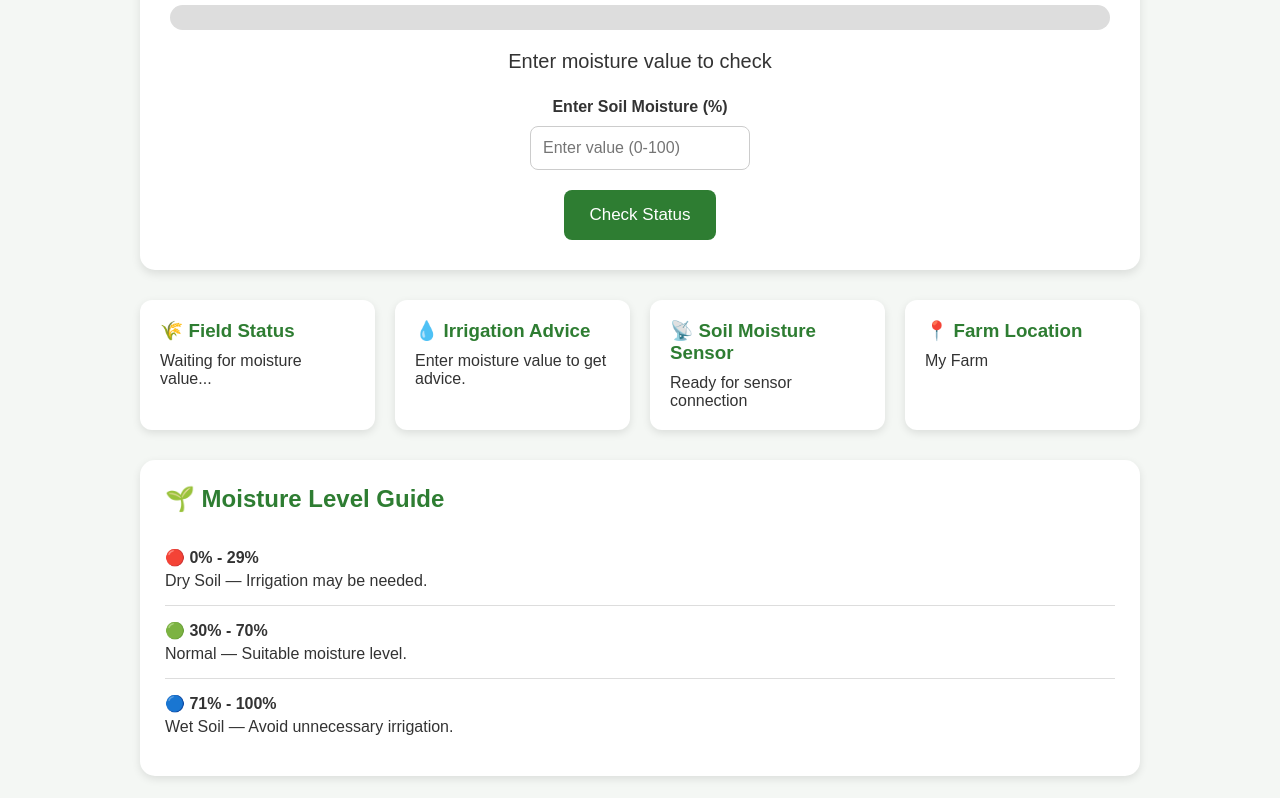
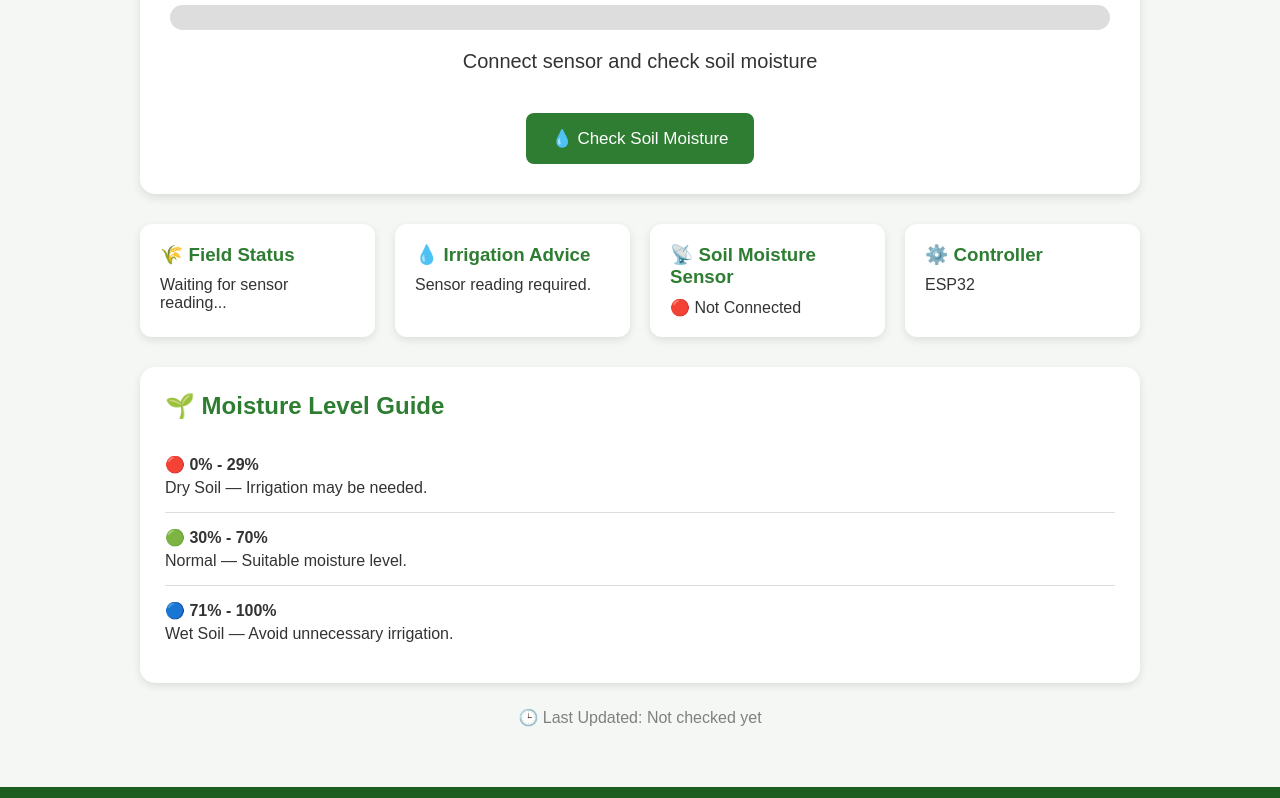
Before and after one commit to hbkidinternetdelight-maker/soilmoisturemonitor, a plain HTML site: page index.html in a window 1280 px wide. Shown: the part 393-1191 px from the top of the page. Drawn offline with Linux system fonts and the light colour scheme.

Commit message:
Update index.html

```diff
--- a/index.html
+++ b/index.html
@@ -12,7 +12,6 @@
 
 <body>
 
-    <!-- Header -->
     <header>
         <div class="logo">
             🌱 Smart Farm Monitor
@@ -21,69 +20,42 @@
     </header>
 
 
-    <!-- Main Content -->
     <main class="container">
 
-        <!-- Welcome -->
         <section class="welcome">
             <h1>Farm Monitoring Dashboard</h1>
-            <p>Enter soil moisture to check the condition of your field.</p>
+            <p>Monitor your soil moisture using a connected sensor.</p>
         </section>
 
 
-        <!-- Main Card -->
         <section class="main-card">
 
             <h2>💧 Soil Moisture</h2>
 
+            <!-- Sensor reading will appear here -->
             <p class="moisture">--</p>
 
-
-            <!-- Progress Bar -->
             <div class="progress-container">
                 <div class="progress-bar"></div>
             </div>
 
-
-            <!-- Status -->
             <p class="status">
-                Enter moisture value to check
+                Connect sensor and check soil moisture
             </p>
 
-
-            <!-- Manual Input -->
-            <div class="manual-input">
-
-                <label for="moisture-input">
-                    Enter Soil Moisture (%)
-                </label>
-
-                <input
-                    type="number"
-                    id="moisture-input"
-                    min="0"
-                    max="100"
-                    placeholder="Enter value (0-100)"
-                >
-
-            </div>
-
-
-            <!-- Button -->
             <button id="check-btn">
-                Check Status
+                💧 Check Soil Moisture
             </button>
 
         </section>
 
 
-        <!-- Information Cards -->
         <section class="info-grid">
 
             <div class="card">
                 <h3>🌾 Field Status</h3>
                 <p id="field-status">
-                    Waiting for moisture value...
+                    Waiting for sensor reading...
                 </p>
             </div>
 
@@ -91,7 +63,7 @@
             <div class="card">
                 <h3>💧 Irrigation Advice</h3>
                 <p id="advice">
-                    Enter moisture value to get advice.
+                    Sensor reading required.
                 </p>
             </div>
 
@@ -99,20 +71,21 @@
             <div class="card">
                 <h3>📡 Soil Moisture Sensor</h3>
                 <p id="sensor-status">
-                    Ready for sensor connection
+                    🔴 Not Connected
                 </p>
             </div>
 
 
             <div class="card">
-                <h3>📍 Farm Location</h3>
-                <p>My Farm</p>
+                <h3>⚙️ Controller</h3>
+                <p>
+                    ESP32
+                </p>
             </div>
 
         </section>
 
 
-        <!-- Moisture Guide -->
         <section class="guide">
 
             <h2>🌱 Moisture Level Guide</h2>
@@ -135,7 +108,6 @@
         </section>
 
 
-        <!-- Time -->
         <section class="update">
             <p>
                 🕒 Last Updated:
@@ -146,14 +118,12 @@
     </main>
 
 
-    <!-- Footer -->
     <footer>
         <p>🌱 Smart Farm Soil Monitoring System</p>
-        <p>Soil Moisture Monitoring for Better Irrigation Decisions</p>
+        <p>Powered by ESP32 & Soil Moisture Sensor</p>
     </footer>
 
 
-    <!-- JavaScript -->
     <script src="script.js"></script>
 
 </body>
```
